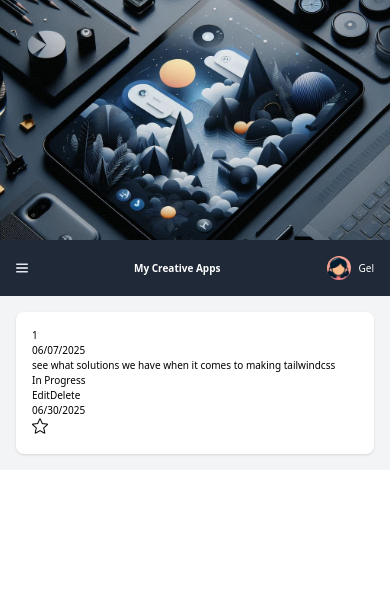
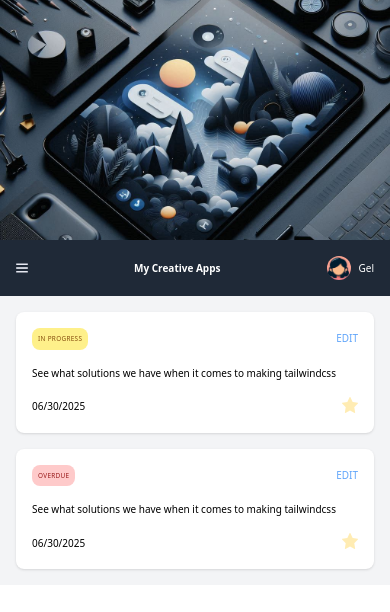
Before and after one commit to maryGel/creative-apps, a React (Vite) app: page / in a window 390 px wide. Shown: the top 612 px of the page. Built offline with nearby package versions, Linux system fonts and the light colour scheme.

Commit message:
Added mobile view for the task list

```diff
--- a/src/components/todolist/todo.css
+++ b/src/components/todolist/todo.css
@@ -1,3 +1,16 @@
 .css-todotable{
   margin: 2rem auto ;
 }
+
+.css-header-status{
+  width: 50px;
+}
+
+.css-status{
+  font-size: .4rem;
+
+}
+
+.css-status-sm{
+  font-size: .4rem;
+}
--- a/src/components/todolist/todoTable.jsx
+++ b/src/components/todolist/todoTable.jsx
@@ -4,41 +4,37 @@ import './todo.css';
 function TodoTable(){
   return (
     <>
-      <div className='hidden overflow-auto rounded-lg shadow md:block'>
-        <table className= {`table-auto w-full`}>
+      {/* Laptop view */}
+      <div className='hidden w-full overflow-auto text-xs rounded-lg shadow md:block'>
+        <table className= {`w-full text-left text-gray-500`}>
             <thead className={`bg-gray-50 border-b-2 border-gray-200 `}>
               <tr>
-                <th  className={`p-3 w-2 text-sm font-semibold tracking-wide text-left`} scope="col">#</th>
-                <th  className={`p-3 w-5 text-sm font-semibold tracking-wide text-left`} scope="col">Date Created</th>
-                <th  className={`p-3 w-100 text-sm font-semibold tracking-wide text-left`} scope="col">Task</th>
-                <th  className={`p-3 text-sm font-semibold tracking-wide text-left`} scope="col">Status</th>
-                <th  className={`p-3 text-sm font-semibold tracking-wide text-left`} scope="col">Actions</th>
-                <th  className={`p-3 w-5 text-sm font-semibold tracking-wide text-left`} scope="col">Target Date</th>
-                <th  className={`p-3 w-5 text-sm font-semibold tracking-wide text-left`} scope="col">Completed</th>
+                <th  className={`p-3 font-semibold tracking-wide text-left`} scope="col">#</th>
+                <th  className={`p-3 font-semibold tracking-wide text-left`} scope="col">Task</th>
+                <th  className={`p-3 font-semibold tracking-wide text-left`} scope="col">Status</th>
+                <th  className={`p-3 font-semibold tracking-wide text-left`} scope="col">Actions</th>
+                <th  className={`p-3 font-semibold tracking-wide text-left`} scope="col">Target Date</th>
+                <th  className={`p-3 font-semibold tracking-wide text-left`} scope="col">Completed</th>
               </tr>
             </thead>
             <tbody>
               {/* Example row */}
               <tr>
-                <td className = {`p-2 text-sm text-gray-700`} >1</td>
-                <td className = {`p-1 text-sm text-gray-700`} >
-                  <input type="date" className="w-full p-1 border rounded" disabled />
+                <td className = {`p-2 text-xs text-gray-700`} >1</td>
+                <td className = {`p-2 text-xs text-gray-700`} >see what solutions we have when it comes to making tailwindcss </td>
+                <td className = {`p-2 text-gray-700`} >
+                  <span className={`css-status p-1.5 text-nowrap text-center uppercase tracking-wider text-yellow-800 bg-yellow-200 rounded-lg `}>In-Progress</span>
                 </td>
-                <td className = {`p-2 text-sm text-gray-700`} >see what solutions we have when it comes to making tailwindcss </td>
-                <td className = {`p-2 text-sm text-gray-700`} >
-                  <span className={`p-1.5 text-xs font-medium uppercase tracking-wider text-yellow-800 bg-yellow-200 rounded-lg `}>In Progress</span>
+                <td className = {`p-2 text-xs text-gray-700`} >
+                  <button className="text-blue-400 hover:text-blue-600">Edit</button>
                 </td>
-                <td className = {`p-2 text-sm text-gray-700`} >
-                  <button className="btn btn-primary btn-sm">Edit</button>
-                  <button className="btn btn-danger btn-sm">Delete</button>
-                </td>
-                <td className = {`p-2 text-sm text-gray-700`} >
+                <td className = {`p-2 text-xs text-gray-700`} >
                   <input type="date" className="w-full p-1 border rounded" disabled/>
                 </td>
-                <td className ={`p-4 text-sm text-gray-700 flex justify-center align-center`} >
+                <td className ={`p-4 text-xs text-gray-700 flex justify-center align-center`} >
                   <button>
                   <img
-                      className={`w-4 h-4 hover:scale-110 transition-transform duration-300 hover:bg-yellow-200`}
+                    className={`w-4 h-4 opacity-30 outline-black hover:opacity-100 hover:scale-110 transition-transform duration-300`}
                     src='./images/todolist/star.png' alt="complete-task"
                   />
                   </button>
@@ -49,25 +45,21 @@ function TodoTable(){
             <tbody>
               {/* Example row */}
               <tr>
-                <td className = {`p-2 text-sm text-gray-700`} >1</td>
-                <td className = {`p-1 text-sm text-gray-700`} >
-                  <input type="date" className="w-full p-1 border rounded" disabled/>
+                <td className = {`p-2 textxs text-gray-700`} >2</td>
+                <td className = {`p-2 textxs text-gray-700`} >Learn React</td>
+                <td className = {`p-2 textxs text-gray-700`} >
+                <span className={`css-status p-1.5 text-center uppercase tracking-wider text-red-800 bg-red-200 rounded-lg `}>Overdue</span>
                 </td>
-                <td className = {`p-2 text-sm text-gray-700`} >Learn React</td>
-                <td className = {`p-2 text-sm text-gray-700`} >
-                <span className={`p-1.5 text-xs font-medium uppercase tracking-wider text-red-800 bg-red-200 rounded-lg `}>Overdue</span>
+                <td className = {`p-2 text-xs text-gray-700`} >
+                  <button className="text-blue-400 hover:text-blue-600">Edit</button>
                 </td>
-                <td className = {`p-2 text-sm text-gray-700`} >
-                  <button className="btn btn-primary btn-sm">Edit</button>
-                  <button className="btn btn-danger btn-sm">Delete</button>
-                </td>
-                <td className = {`p-2 text-sm text-gray-700`} >
+                <td className = {`p-2 text-xs text-gray-700`} >
                   <input type="date" className="w-full p-1 border rounded" disabled />
                 </td>
-                <td className ={`p-4 text-sm text-gray-700 flex justify-center align-center`} >
+                <td className ={`p-4 flex justify-center align-center`} >
                   <button>
                   <img
-                      className={`w-4 h-4 hover:scale-110 transition-transform duration-300 hover:bg-yellow-200`}
+                    className={`w-4 h-4 opacity-30 outline-black hover:opacity-100 hover:scale-110 transition-transform duration-300`}
                     src='./images/todolist/star.png' alt="complete-task"
                   />
                   </button>
@@ -78,27 +70,61 @@ function TodoTable(){
         </table>
       </div>
 
+      {/* Mobile view */}
       <div className={`w-full grid grid-cols-1 gap-4 md:hidden`}>
         <div className='p-4 bg-white rounded-lg shadow '>
+          <div className='flex items-center justify-between mb-4'>
+            <div className={`css-status-sm  p-1.5 text-center
+              uppercase tracking-wider text-yellow-800 bg-yellow-200 rounded-lg `}
+              >In Progress
+            </div>
             <div>
-            <div>1</div>
-            <div>06/07/2025</div>
-            <div>see what solutions we have when it comes to making tailwindcss</div>
-            <div>In Progress</div>
+              <button className="text-blue-400 uppercase hover:text-blue-600">Edit</button>
             </div>
-
-          <div>
-            <button className="btn btn-primary btn-sm">Edit</button>
-            <button className="btn btn-danger btn-sm">Delete</button>
           </div>
+              {/* Task Description */}
+          <div className='flex items-center justify-between mb-4'>
+            <div>See what solutions we have when it comes to making tailwindcss</div>
+          </div>
+             {/* Target Date and Completion */}
+          <div className='flex items-center justify-between'>
             <div>06/30/2025</div>
             <div>
               <button>
                 <img
-                className={`w-4 h-4 hover:scale-110 transition-transform duration-300 hover:bg-yellow-200`}
+                  className={`w-4 h-4 opacity-30 outline-black hover:opacity-100 hover:scale-110 transition-transform duration-300`}
                   src='./images/todolist/star.png' alt="complete-task"
                 />
               </button>
+            </div>
+          </div>
+        </div>
+
+        <div className='p-4 bg-white rounded-lg shadow '>
+          <div className='flex items-center justify-between mb-4'>
+            <div className={`css-status-sm p-1.5 text-center uppercase
+              tracking-wider text-red-800 bg-red-200 rounded-lg`}
+              >Overdue
+            </div>
+            <div>
+              <button className="text-blue-400 uppercase hover:text-blue-600">Edit</button>
+            </div>
+          </div>
+              {/* Task Description */}
+          <div className='flex items-center justify-between mb-4'>
+            <div>See what solutions we have when it comes to making tailwindcss</div>
+          </div>
+             {/* Target Date and Completion */}
+          <div className='flex items-center justify-between'>
+            <div>06/30/2025</div>
+            <div>
+              <button>
+                <img
+                  className={`w-4 h-4 opacity-30 outline-black hover:opacity-100 hover:scale-110 transition-transform duration-300`}
+                  src='./images/todolist/star.png' alt="complete-task"
+                />
+              </button>
+            </div>
           </div>
         </div>
       </div>
```
Also changed, not shown: public/images/todolist/star.png. Lines whose indentation alone changed are shown as unchanged.
